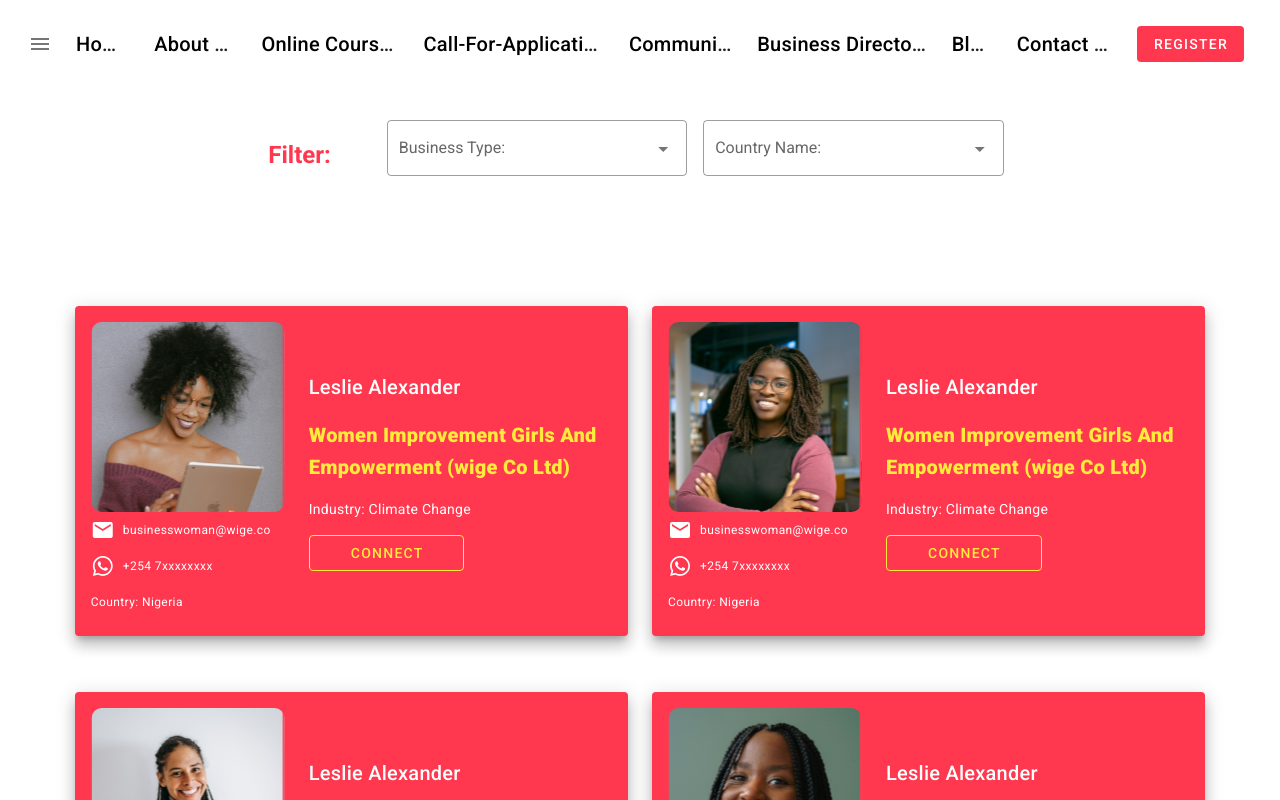
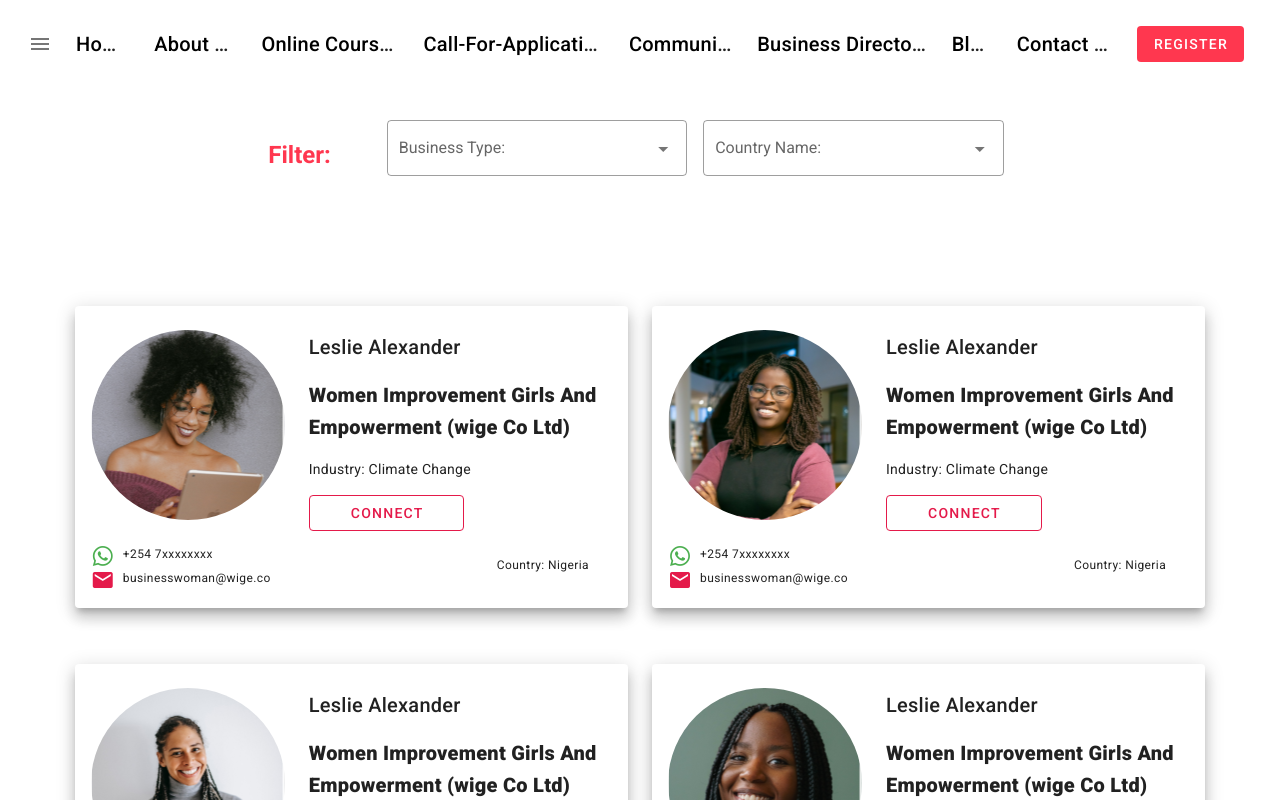
Before and after one commit to trevismurithi/wcw-frontend, a Nuxt app: page /business_directory in a window 1280 px wide. Shown: the top 800 px of the page. Built offline with nearby package versions, Linux system fonts and the light colour scheme.

Commit message:
text changes to the site

```diff
--- a/components/HomeCommunity.vue
+++ b/components/HomeCommunity.vue
@@ -27,8 +27,28 @@
 <script>
 import HomeCommunityCard from './HomeCommunityCard.vue'
 export default {
-  components: { HomeCommunityCard }
-
+  components: { HomeCommunityCard },
+  data () {
+    return {
+      market: [
+        {
+          image: 'com-2.png',
+          title: 'Market Access & Readiness',
+          context: 'A platform that facilitates market access through a business directory,' +
+           'market champions who highlight opportunities and industry engagements.' +
+           'In addition it increases your brand visibility.'
+        }
+      ],
+      finance: [
+        {
+          image: 'com-3.png',
+          title: 'Finance Access & Readiness',
+          context: 'A knowledge platform that offers financial wellness, pitching practices, investor ' +
+                    'showcasing and wealth management coaching.'
+        }
+      ]
+    }
+  }
 }
 </script>
 
--- a/components/courses/ImageRight.vue
+++ b/components/courses/ImageRight.vue
@@ -14,7 +14,19 @@
         We will announce opportunities when they come available please look out on Social Media,
         our Website, Newsletter and through your network for Calls for Applications.
       </p>
-      <div class="mx-6" style="width:fit-content">
+      <p class="mx-6 body-1 font-weight-bold my-1">
+        Minimum Eligibility
+      </p>
+      <p class="mx-6 body-2 my-1">
+        <span class="font-weight-bold">1.</span>Ambitous and hungry for growth
+      </p>
+      <p class="mx-6 body-2 my-1">
+        <span class="font-weight-bold">2.</span>Must be in business for less than 12 months
+      </p>
+      <p class="mx-6 body-2 my-1">
+        <span class="font-weight-bold">3.</span>Secondary school certification
+      </p>
+      <div class="mx-6 mt-4" style="width:fit-content">
         <p class="body-2 my-1" style="color:#FF374F;">
           Calls for Application
         </p>
--- a/components/courses/RowAward.vue
+++ b/components/courses/RowAward.vue
@@ -13,7 +13,9 @@ export default {
   props: {
     awards: {
       type: Array,
-      default: () => ['How to improve yourself with small tasks.', 'How to utilize your time while working hard.', 'How to think creatively.']
+      default: () => ['Connection of your life purpose to your business strategic objective',
+        'Emotional intelligence self and social awareness and skills',
+        'Starting innovative business ventures']
     }
   }
 
--- a/components/directory/Graduate.vue
+++ b/components/directory/Graduate.vue
@@ -1,41 +1,44 @@
 <template>
-  <v-card class="d-flex flex-row my-14" style="background-color:#FF374F;" elevation="10">
+  <v-card class="d-flex flex-row my-14" elevation="10">
     <div class="d-flex flex-row align-center">
       <div class="pa-4">
-        <v-img :src="'/images/directory/'+image" />
+        <v-img class="rounded-circle my-2" :src="'/images/directory/'+image" />
+        <div class="d-flex mt-6">
+          <v-icon class="green--text darken-3">
+            mdi-whatsapp
+          </v-icon>
+          <p class="caption  my-0 mx-2">
+            {{ whatsapp }}
+          </p>
+        </div>
         <div class="d-flex">
-          <v-icon class="white--text">
+          <v-icon style="color:#E41A4A">
             mdi-email
           </v-icon>
-          <p class="caption white--text my-2 mx-2">
+          <p class="caption my-0  mx-2">
             {{ email }}
           </p>
         </div>
-        <div class="d-flex">
-          <v-icon class="white--text">
-            mdi-whatsapp
-          </v-icon>
-          <p class="caption white--text my-2 mx-2">
-            {{ whatsapp }}
+      </div>
+      <div class="mx-2 my-4 d-flex flex-column">
+        <p class="title">
+          {{ name }}
+        </p>
+        <p class="title font-weight-black">
+          {{ company }}
+        </p>
+        <p class="body-2">
+          Industry: {{ industry }}
+        </p>
+        <v-btn color="#E41A4A" outlined width="50%">
+          connect
+        </v-btn>
+        <div class="mx-auto d-flex justify-space-between mt-4" style="width:80%">
+          <div />
+          <p class="caption my-2">
+            Country: {{ country }}
           </p>
         </div>
-        <p class="caption white--text my-2">
-          Country: {{ country }}
-        </p>
-      </div>
-      <div class="mx-2 my-4 d-flex flex-column">
-        <p class="white--text title">
-          {{ name }}
-        </p>
-        <p class="yellow--text title font-weight-black">
-          {{ company }}
-        </p>
-        <p class="body-2 white--text">
-          Industry: {{ industry }}
-        </p>
-        <v-btn color="yellow" outlined width="50%">
-          connect
-        </v-btn>
       </div>
     </div>
   </v-card>
--- a/components/story/StoryColumn.vue
+++ b/components/story/StoryColumn.vue
@@ -1,19 +1,19 @@
 <template>
   <v-row>
     <v-col class="d-flex justify-space-around flex-column">
-      <image-text />
-      <image-text image="support-2.png" />
+      <image-text title="How To Talks" />
+      <image-text image="support-2.png" title="Publications" />
     </v-col>
     <v-col class="d-flex justify-space-around flex-column">
       <card-text />
       <div>
-        <image-text image="support-3.png" />
-        <image-text image="support-4.png" />
+        <image-text image="support-3.png" title="News & Updates" />
+        <image-text image="support-4.png" title="Resources" />
       </div>
     </v-col>
     <v-col class="d-flex justify-space-around flex-column">
-      <image-text image="support-5.png" />
-      <image-text image="support-6.png" />
+      <image-text image="support-5.png" title="Training & Workshops" />
+      <image-text image="support-6.png" title="Events" />
     </v-col>
   </v-row>
 </template>
--- a/pages/blog.vue
+++ b/pages/blog.vue
@@ -68,7 +68,7 @@ export default {
         },
         {
           image: 'category-2.png',
-          state: 'Community'
+          state: 'Business Directory'
         },
         {
           image: 'category-3.png',
@@ -80,7 +80,7 @@ export default {
         },
         {
           image: 'category-5.png',
-          state: 'Business Talks'
+          state: 'How To Talks'
         },
         {
           image: 'category.png',
--- a/pages/courses.vue
+++ b/pages/courses.vue
@@ -103,10 +103,14 @@ export default {
     return {
       awards: [
         {
-          content: ['Solving your problems without hurting yourself.', 'Making money smartly.', 'Developing new skills fast and furious!']
+          content: ['Systemize your business to scale for growth',
+            'Marketing & sales, value & supply chains to win markets',
+            'Financial Management']
         },
         {
-          content: ['Understing people 101.', '10 secrets to solve any problem easily.', 'Creating valuable goal for next 5 years.']
+          content: ['Ensuring the compliance of your business',
+            'Investor readiness tips and practises',
+            'How to collaborate creatively']
         }
       ],
       list: [
--- a/pages/index.vue
+++ b/pages/index.vue
@@ -10,7 +10,7 @@
           Brought to you by Graca Machel Trust
         </v-card-text>
         <v-card-text class="text-center mx-auto text-h3 font-weight-bold" style="width:100%; color:#FF374F;">
-          A Pan-African Movement that Grooms and Empowers Female Entrepreneurs to Become Wealth-Generating Business Women
+          A Pan- African Movement that inspires and equips female entrepreneurs to build wealth-generating businesses.
         </v-card-text>
         <v-card-text class="text-center mx-auto" style="width:45%;">
           Connectiong 10,000+ women to transform their business and drive intra-Africa trade
@@ -29,10 +29,10 @@
           </v-col>
         </v-row>
       </div>
+      <v-img
+        src="/images/frame.png"
+      />
     </v-card>
-    <v-img
-      src="/images/frame.jpg"
-    />
     <!-- start about us section -->
     <div style="background-color:#E41A4A;">
       <v-row
@@ -52,9 +52,11 @@
               About Us
             </p>
             <p class="white--text body-2">
-              For the past 6 years the Women Creating Wealth (WCW) program has helped 430 African women entrepreneurs(AWEs)
-              strengthen their entrepreneurial skills and transform their business from income generating micro-ventures into
-              impactful wealth creating Enterprises.
+              WCW is an Entrepreneurship Development
+              Programme that inspires, upskills and connects
+              women in Africa to transform their businesses
+              from income generation to wealth creation
+              enterprises.
             </p>
             <div class="d-flex align-center" style="color:#FFCC18">
               More About Us
--- /dev/null
+++ b/pages/message.vue
@@ -0,0 +1,55 @@
+<template>
+  <div>
+    <v-card class="my-10" elevation="0">
+      <text-field />
+      <select-field />
+      <text-field
+        :first-entry="field.hints[0]"
+        :second-entry="field.hints[1]"
+        :first-label="field.labels[0]"
+        :second-label="field.labels[1]"
+      />
+      <div class="mx-auto" style="width:80%">
+        <contact-text-area class="mx-auto" />
+      </div>
+      <div class="mx-auto pa-2 text-center" style="width:60%">
+        <v-btn elevation="0" color="#FF374F" class="white--text py-6" width="30%">
+          send
+        </v-btn>
+      </div>
+    </v-card>
+  </div>
+</template>
+
+<script>
+import TextField from '~/components/signup/TextField.vue'
+import SelectField from '~/components/signup/SelectField.vue'
+import ContactTextArea from '~/components/contact/ContactTextArea.vue'
+export default {
+  name: 'AppSignUp',
+  components: { TextField, SelectField, ContactTextArea },
+  data: () => {
+    return {
+      condition: false,
+      field: {
+        labels: ['Email Address', 'Whatsapp Phone Number'],
+        hints: ['Enter your email address', 'Enter your whatsapp number']
+      }
+    }
+  },
+  computed: {
+    selected: {
+      get () {
+        return this.condition
+      },
+      set (value) {
+        this.condition = value
+      }
+    }
+  }
+}
+</script>
+
+<style>
+
+</style>
--- a/pages/story.vue
+++ b/pages/story.vue
@@ -47,6 +47,7 @@
       sub-c2="Obtaining finance requires an impressive pitch deck to persuade investors."
       sub-c3="Investors are in the business of putting money into companies that are growing."
     />
+    <!-- big card with many images -->
     <div class="mx-auto rounded-lg" style="background-color:#FF374F;width:80%">
       <div class="mx-auto pt-10 text-center" style="width:60%">
         <p class="white--text font-weight-medium text-h4">
```
